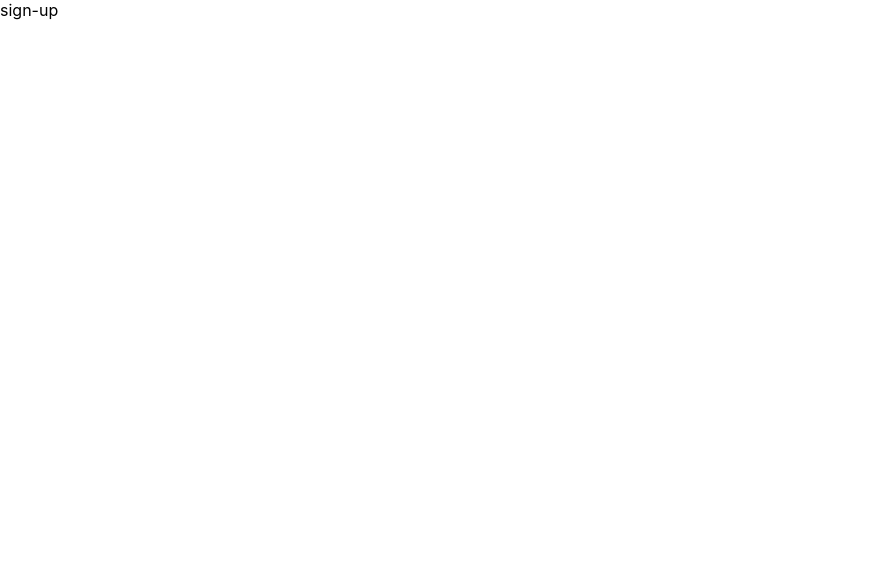
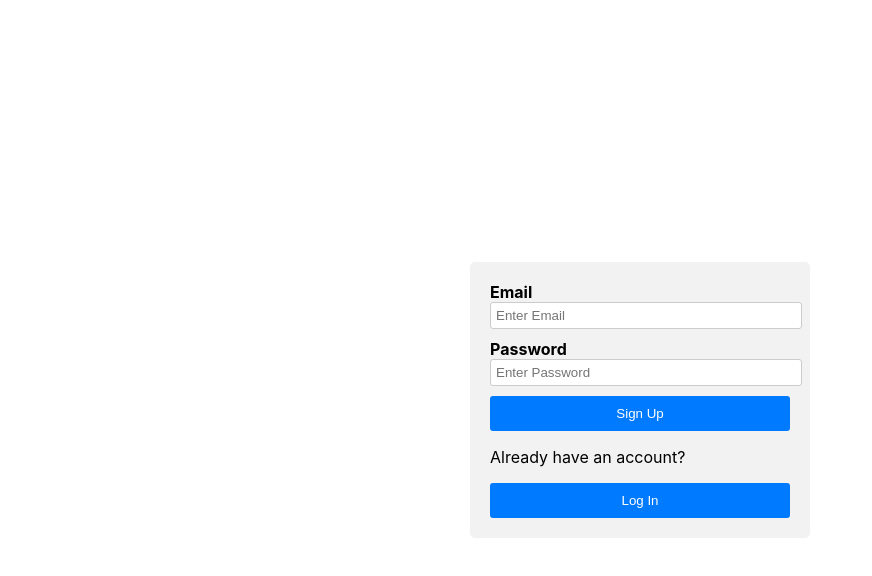
Before and after one commit to Arz472/Buget-Buddy, a React (Create React App) app: page /sign-up in a window 1280 px wide. Shown: the top 576 px of the page, without its empty margins (0-872 px from the left). Built offline with nearby package versions, Linux system fonts and the light colour scheme.

Commit message:
more chnages

```diff
--- a/src/components/sign-up.jsx
+++ b/src/components/sign-up.jsx
@@ -1,8 +1,37 @@
 import React from 'react';
+import { Link } from 'react-router-dom';
 
-function Signup() {
+const Signup = () => {
+
+
     return (
-        <div>sign-up</div>
+        <div className="container">
+            <div className="form-container">
+                <form>
+                    <div className="email-container">
+                        <label htmlFor="email">Email</label>
+                        <input
+                            type="email"
+                            placeholder="Enter Email"
+                        />
+                    </div>
+                    <div className="password-container">
+                        <label htmlFor="password">Password</label>
+                        <input
+                            type="password"
+                            placeholder="Enter Password"
+                        />
+                    </div>
+                    <button type="submit">Sign Up</button>
+                    <div>
+                        <p>Already have an account?</p>
+                    </div>
+                    <Link to="/log-in">
+                        <button type="button">Log In</button>
+                    </Link>
+                </form>
+            </div>
+        </div>
     );
 }
 
```
